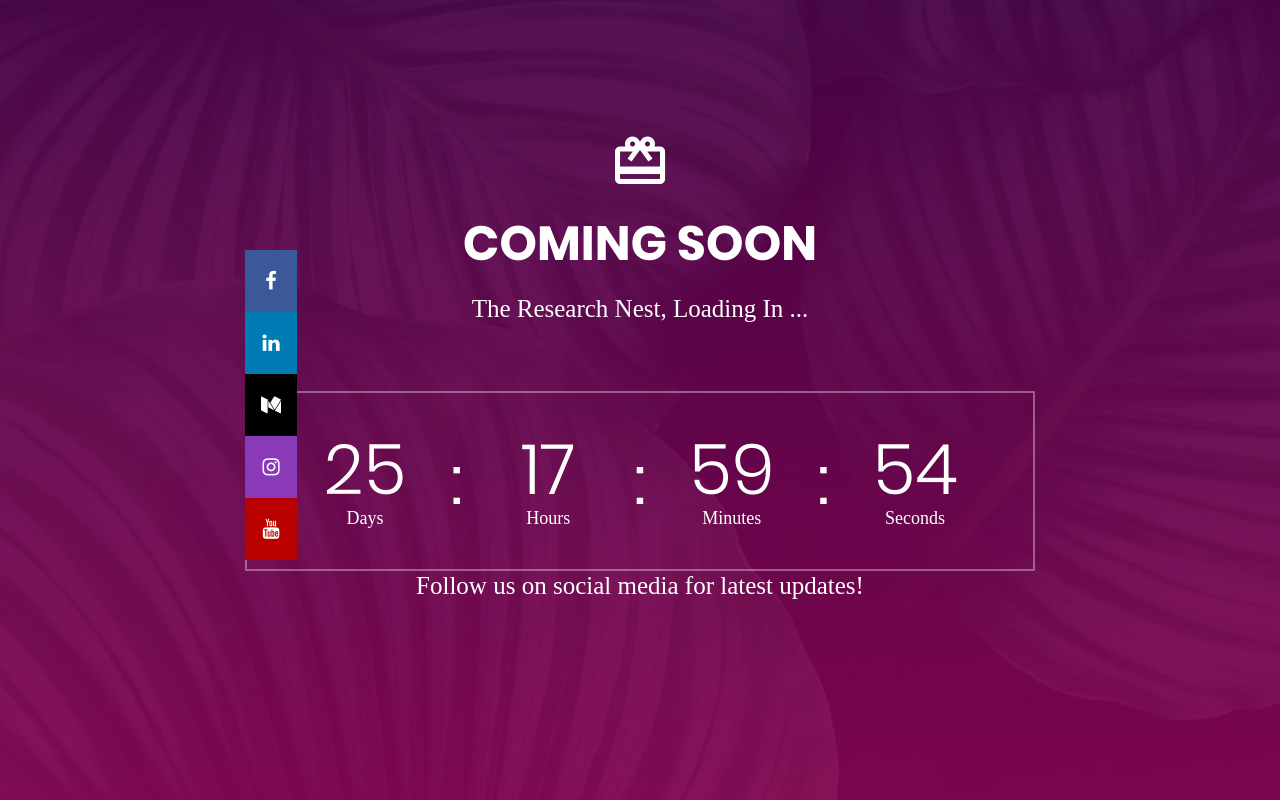
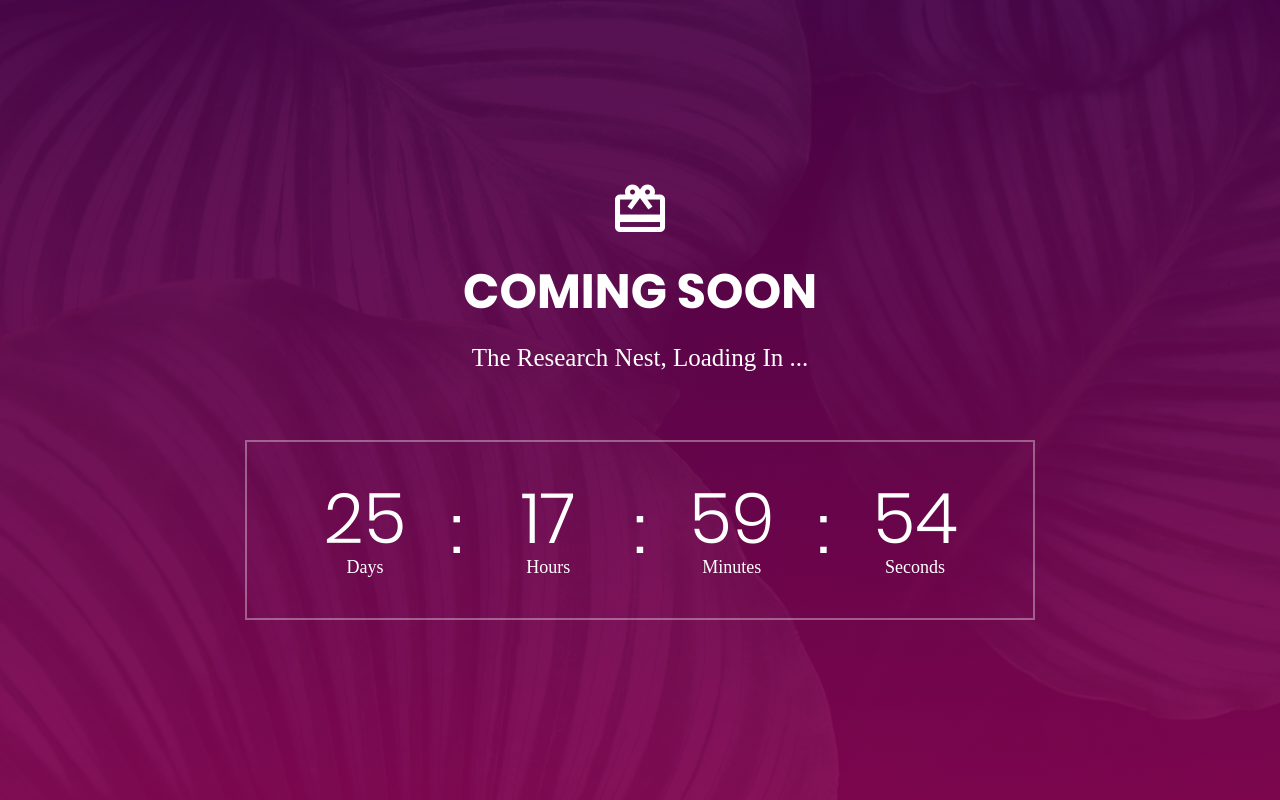
Before and after one commit to The-Research-Nest/The-Research-Nest.github.io, a PHP site: page / in a window 1280 px wide. Run offline with PHP 8.4, Linux system fonts and the light colour scheme; some web fonts are replaced.

Commit message:
first commit

```diff
--- a/css/main.css
+++ b/css/main.css
@@ -534,49 +534,3 @@
   /*---------------------------------------------*/
 
 }
-
-/* Fixed/sticky icon bar (vertically aligned 50% from the top of the screen) */
-.icon-bar {
-  position: fixed;
-  bottom: 30%;
-}
-
-/* Style the icon bar links */
-.icon-bar a {
-  display: block;
-  text-align: center;
-  padding: 16px;
-  transition: all 0.3s ease;
-  color: white;
-  font-size: 20px;
-}
-
-/* Style the social media icons with color, if you want */
-.icon-bar a:hover {
-  background-color: #000;
-}
-
-.facebook {
-  background: #3B5998;
-  color: white;
-}
-
-.medium {
-  background: rgb(0, 0, 0);
-  color: white;
-}
-
-.instagram {
-  background: #8a3ab9;
-  color: white;
-}
-
-.linkedin {
-  background: #007bb5;
-  color: white;
-}
-
-.youtube {
-  background: #bb0000;
-  color: white;
-}
--- a/index.html
+++ b/index.html
@@ -66,24 +66,6 @@
 				</div>
 			</div>
 
-			<p class="txt-center m2-txt1 p-b-67">
-
-					Follow us on social media for latest updates!
-			</p>
-
-			<!-- Load font awesome icons -->
-            <link rel="stylesheet" href="https://cdnjs.cloudflare.com/ajax/libs/font-awesome/4.7.0/css/font-awesome.min.css">
-
-            <!-- The social media icon bar -->
-            <div class="icon-bar">
-				<a href="https://www.facebook.com/theresearchnest" class="facebook"><i class="fa fa-facebook"></i></a>
-				<a href="https://www.linkedin.com/company/center-for-advanced-knowledge-and-intelligence-research-and-analytics/" class="linkedin"><i class="fa fa-linkedin"></i></a>
-				<a href="https://medium.com/the-research-nest" class="medium"><i class="fa fa-medium"></i></a>
-				<a href="https://www.instagram.com/the_research_nest/" class="instagram"><i class="fa fa-instagram"></i></a>
-				<a href="https://www.youtube.com/channel/UC29Gjb-W_gZIm960YAggBPw" class="youtube"><i class="fa fa-youtube"></i></a>
-			</div>
-
-
 		</div>
 	</div>
 
```
